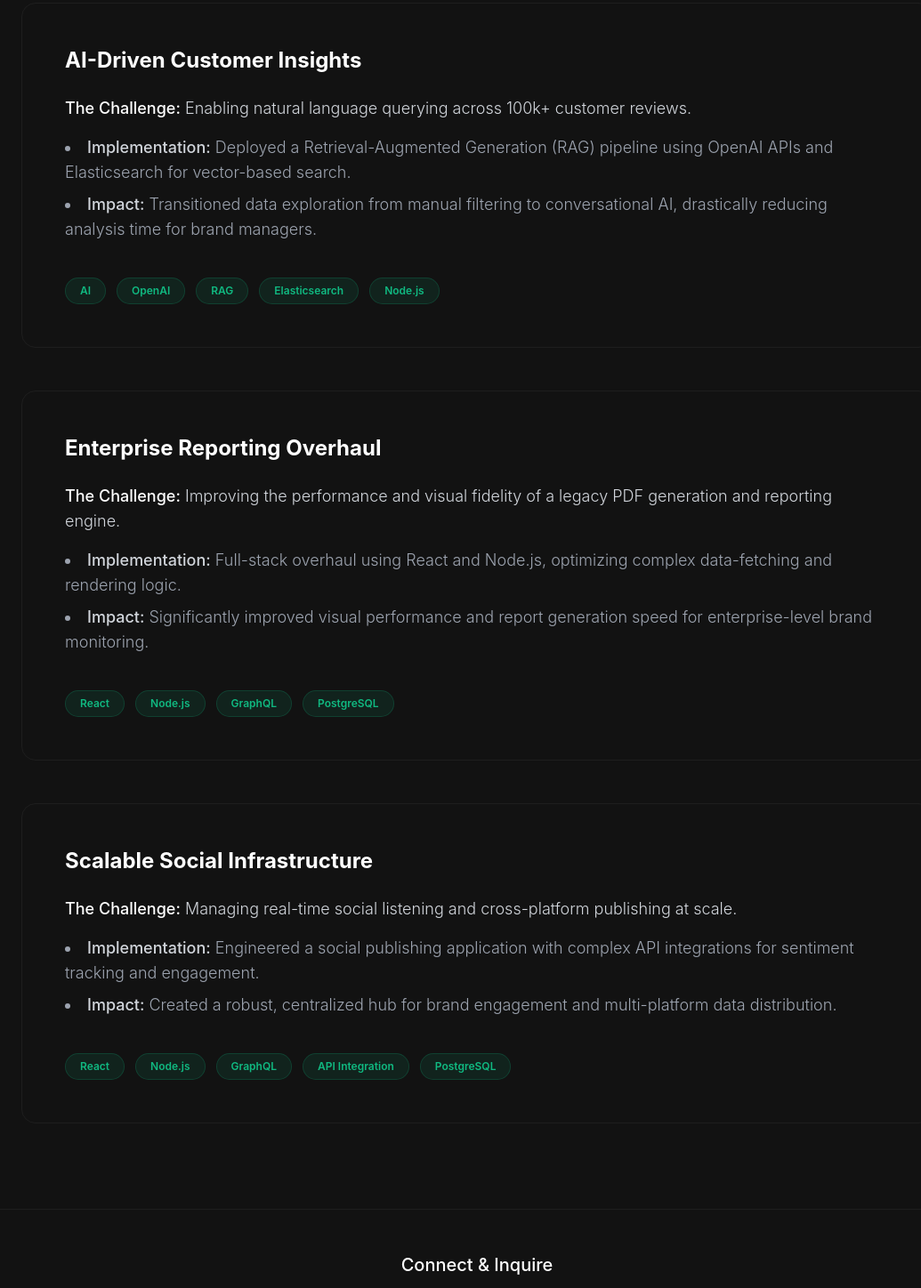
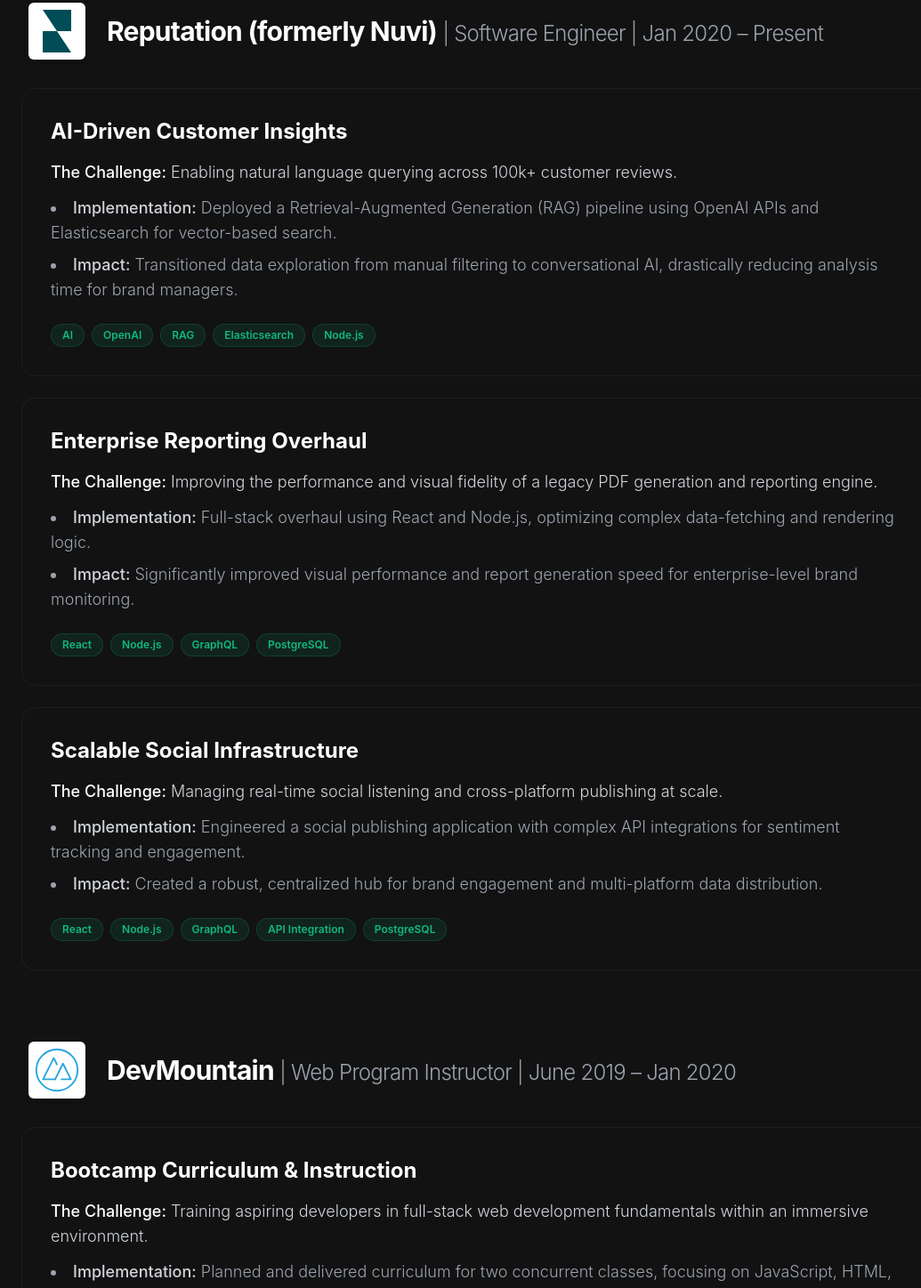
Before and after one commit to jlmcd/portfolio, a React (Vite) app: page / in a window 1280 px wide. Shown: the part 2020-3468 px from the top of the page at 89% size, without its empty margins (104-1139 px from the left). Built offline with nearby package versions, Linux system fonts and the light colour scheme.

Commit message:
feat: add company logos and update Experience component with detailed professional history

```diff
--- a/src/components/Experience.jsx
+++ b/src/components/Experience.jsx
@@ -1,36 +1,74 @@
 import { motion } from 'framer-motion';
+import reputationLogo from '../assets/reputation_logo.svg';
+import devmountainLogo from '../assets/devmountain_logo.svg';
 
-const caseStudies = [
+const experiences = [
+  {
+    id: 'reputation',
+    company: 'Reputation (formerly Nuvi)',
+    role: 'Software Engineer',
+    dates: 'Jan 2020 – Present',
+    logo: (
+      <motion.div
+        initial={{ opacity: 0, scale: 0.8 }}
+        whileInView={{ opacity: 1, scale: 1 }}
+        viewport={{ once: true }}
+        transition={{ duration: 0.5 }}
+        className="w-12 h-12 md:w-16 md:h-16 bg-white rounded-[6px] shadow-lg flex-shrink-0 flex items-center justify-center overflow-hidden"
+      >
+        <img src={reputationLogo} alt="Reputation" className="w-full h-full object-contain" />
+      </motion.div>
+    ),
+    caseStudies: [
       {
         title: 'AI-Driven Customer Insights',
-    challenge:
-      'Enabling natural language querying across 100k+ customer reviews.',
-    implementation:
-      'Deployed a Retrieval-Augmented Generation (RAG) pipeline using OpenAI APIs and Elasticsearch for vector-based search.',
-    impact:
-      'Transitioned data exploration from manual filtering to conversational AI, drastically reducing analysis time for brand managers.',
+        challenge: 'Enabling natural language querying across 100k+ customer reviews.',
+        implementation: 'Deployed a Retrieval-Augmented Generation (RAG) pipeline using OpenAI APIs and Elasticsearch for vector-based search.',
+        impact: 'Transitioned data exploration from manual filtering to conversational AI, drastically reducing analysis time for brand managers.',
         tech: ['AI', 'OpenAI', 'RAG', 'Elasticsearch', 'Node.js'],
       },
       {
         title: 'Enterprise Reporting Overhaul',
-    challenge:
-      'Improving the performance and visual fidelity of a legacy PDF generation and reporting engine.',
-    implementation:
-      'Full-stack overhaul using React and Node.js, optimizing complex data-fetching and rendering logic.',
-    impact:
-      'Significantly improved visual performance and report generation speed for enterprise-level brand monitoring.',
+        challenge: 'Improving the performance and visual fidelity of a legacy PDF generation and reporting engine.',
+        implementation: 'Full-stack overhaul using React and Node.js, optimizing complex data-fetching and rendering logic.',
+        impact: 'Significantly improved visual performance and report generation speed for enterprise-level brand monitoring.',
         tech: ['React', 'Node.js', 'GraphQL', 'PostgreSQL'],
       },
       {
         title: 'Scalable Social Infrastructure',
-    challenge:
-      'Managing real-time social listening and cross-platform publishing at scale.',
-    implementation:
-      'Engineered a social publishing application with complex API integrations for sentiment tracking and engagement.',
-    impact:
-      'Created a robust, centralized hub for brand engagement and multi-platform data distribution.',
+        challenge: 'Managing real-time social listening and cross-platform publishing at scale.',
+        implementation: 'Engineered a social publishing application with complex API integrations for sentiment tracking and engagement.',
+        impact: 'Created a robust, centralized hub for brand engagement and multi-platform data distribution.',
         tech: ['React', 'Node.js', 'GraphQL', 'API Integration', 'PostgreSQL'],
       },
+    ]
+  },
+  {
+    id: 'devmountain',
+    company: 'DevMountain',
+    role: 'Web Program Instructor',
+    dates: 'June 2019 – Jan 2020',
+    logo: (
+      <motion.div
+        initial={{ opacity: 0, scale: 0.8 }}
+        whileInView={{ opacity: 1, scale: 1 }}
+        viewport={{ once: true }}
+        transition={{ duration: 0.5 }}
+        className="w-12 h-12 md:w-16 md:h-16 bg-white rounded-[6px] shadow-lg flex-shrink-0 flex items-center justify-center overflow-hidden"
+      >
+        <img src={devmountainLogo} alt="DevMountain" className="w-full h-full object-contain" />
+      </motion.div>
+    ),
+    caseStudies: [
+      {
+        title: 'Bootcamp Curriculum & Instruction',
+        challenge: 'Training aspiring developers in full-stack web development fundamentals within an immersive environment.',
+        implementation: 'Planned and delivered curriculum for two concurrent classes, focusing on JavaScript, HTML, CSS, and modern framework architecture.',
+        impact: 'Mentored and prepared dozens of students for professional engineering careers through rigorous code reviews and debugging sessions.',
+        tech: ['JavaScript', 'HTML5', 'CSS3', 'Mentorship', 'Curriculum Design'],
+      }
+    ]
+  }
 ];
 
 const Experience = () => {
@@ -47,56 +85,72 @@
             Professional Experience
           </h2>
 
-          <div className="space-y-12">
-            {caseStudies.map((study, index) => (
+          <div className="space-y-20">
+            {experiences.map((exp, expIndex) => (
               <motion.div
-                key={study.title}
+                key={exp.id}
                 initial={{ opacity: 0, y: 30 }}
                 whileInView={{ opacity: 1, y: 0 }}
                 viewport={{ once: true }}
-                transition={{ duration: 0.6, delay: index * 0.1 }}
-                className="bg-dark/50 border border-white/5 rounded-2xl p-8 md:p-12 hover:border-accent/30 transition-colors group"
+                transition={{ duration: 0.6, delay: expIndex * 0.1 }}
+                className="space-y-8"
               >
-                <div className="flex flex-col gap-6">
-                  <div>
-                    <h3 className="text-2xl font-bold text-white group-hover:text-accent transition-colors">
-                      {study.title}
+                {/* Company Header */}
+                <div className="flex flex-col md:flex-row items-start md:items-center gap-4 md:gap-6 ml-2">
+                  {exp.logo}
+                  <h3 className="text-xl md:text-3xl font-bold text-white tracking-tight">
+                    {exp.company} <span className="block md:inline font-light text-gray-400 text-lg md:text-2xl mt-1 md:mt-0"><span className="hidden md:inline">|</span> {exp.role} <span className="hidden md:inline">|</span><span className="md:hidden"><br/></span> {exp.dates}</span>
                   </h3>
                 </div>
 
-                  <div className="text-gray-300 font-light space-y-4 text-lg">
+                {/* Case Studies */}
+                <div className="space-y-6">
+                  {exp.caseStudies.map((study, index) => (
+                    <motion.div
+                      key={study.title}
+                      initial={{ opacity: 0, y: 20 }}
+                      whileInView={{ opacity: 1, y: 0 }}
+                      viewport={{ once: true }}
+                      transition={{ duration: 0.5, delay: (expIndex * 0.1) + (index * 0.1) }}
+                      className="bg-dark/50 border border-white/5 rounded-2xl p-6 md:p-8 hover:border-accent/30 transition-colors group"
+                    >
+                      <div className="flex flex-col gap-4">
+                        <div>
+                          <h4 className="text-xl md:text-2xl font-bold text-white group-hover:text-accent transition-colors">
+                            {study.title}
+                          </h4>
+                        </div>
+
+                        <div className="text-gray-300 font-light space-y-3 text-base md:text-lg">
                           <p>
-                      <strong className="text-white font-medium">
-                        The Challenge:
-                      </strong>{' '}
+                            <strong className="text-white font-medium">The Challenge:</strong>{' '}
                             {study.challenge}
                           </p>
                           <ul className="list-disc list-inside space-y-2 text-gray-400">
                             <li>
-                        <strong className="text-gray-300 font-medium">
-                          Implementation:
-                        </strong>{' '}
+                              <strong className="text-gray-300 font-medium">Implementation:</strong>{' '}
                               {study.implementation}
                             </li>
                             <li>
-                        <strong className="text-gray-300 font-medium">
-                          Impact:
-                        </strong>{' '}
+                              <strong className="text-gray-300 font-medium">Impact:</strong>{' '}
                               {study.impact}
                             </li>
                           </ul>
                         </div>
 
-                  <div className="flex flex-wrap gap-3 mt-4">
+                        <div className="flex flex-wrap gap-2 mt-2">
                           {study.tech.map((tech) => (
                             <span
                               key={tech}
-                        className="text-xs font-semibold px-4 py-1.5 bg-accent/10 text-accent rounded-full border border-accent/20"
+                              className="text-xs font-semibold px-3 py-1 bg-accent/10 text-accent rounded-full border border-accent/20"
                             >
                               {tech}
                             </span>
                           ))}
                         </div>
+                      </div>
+                    </motion.div>
+                  ))}
                 </div>
               </motion.div>
             ))}
```
Also changed, not shown: src/assets/devmountain_logo.svg (added), src/assets/reputation_logo.svg (added). Lines whose indentation alone changed are shown as unchanged.
